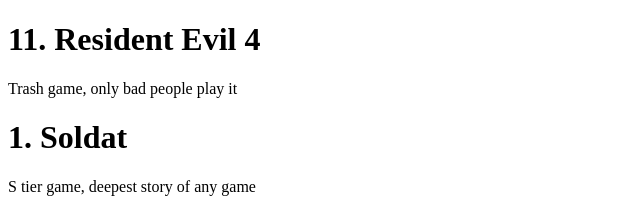
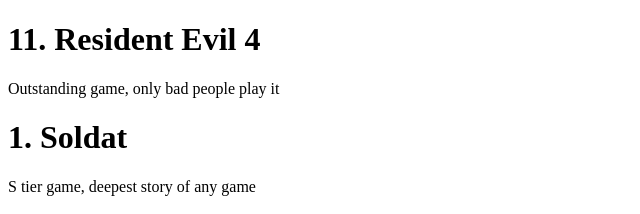
Before and after one commit to LloydGhee/QuandaleDingle.github.io, a plain HTML site: page index.html in a window 1280 px wide. Shown: the top 214 px of the page, 0-640 px from the left. Drawn offline with Linux system fonts and the light colour scheme.

Commit message:
Update index.html

```diff
--- a/index.html
+++ b/index.html
@@ -7,7 +7,7 @@
         <title>Quandale Will Find you</title>
     </head>
     <h1>11. Resident Evil 4</h1>
-    <p>Trash game, only bad people play it</p>
+    <p>Outstanding game, only bad people play it</p>
 
     <h1>1. Soldat</h1>
     <p>S tier game, deepest story of any game</p>
```
